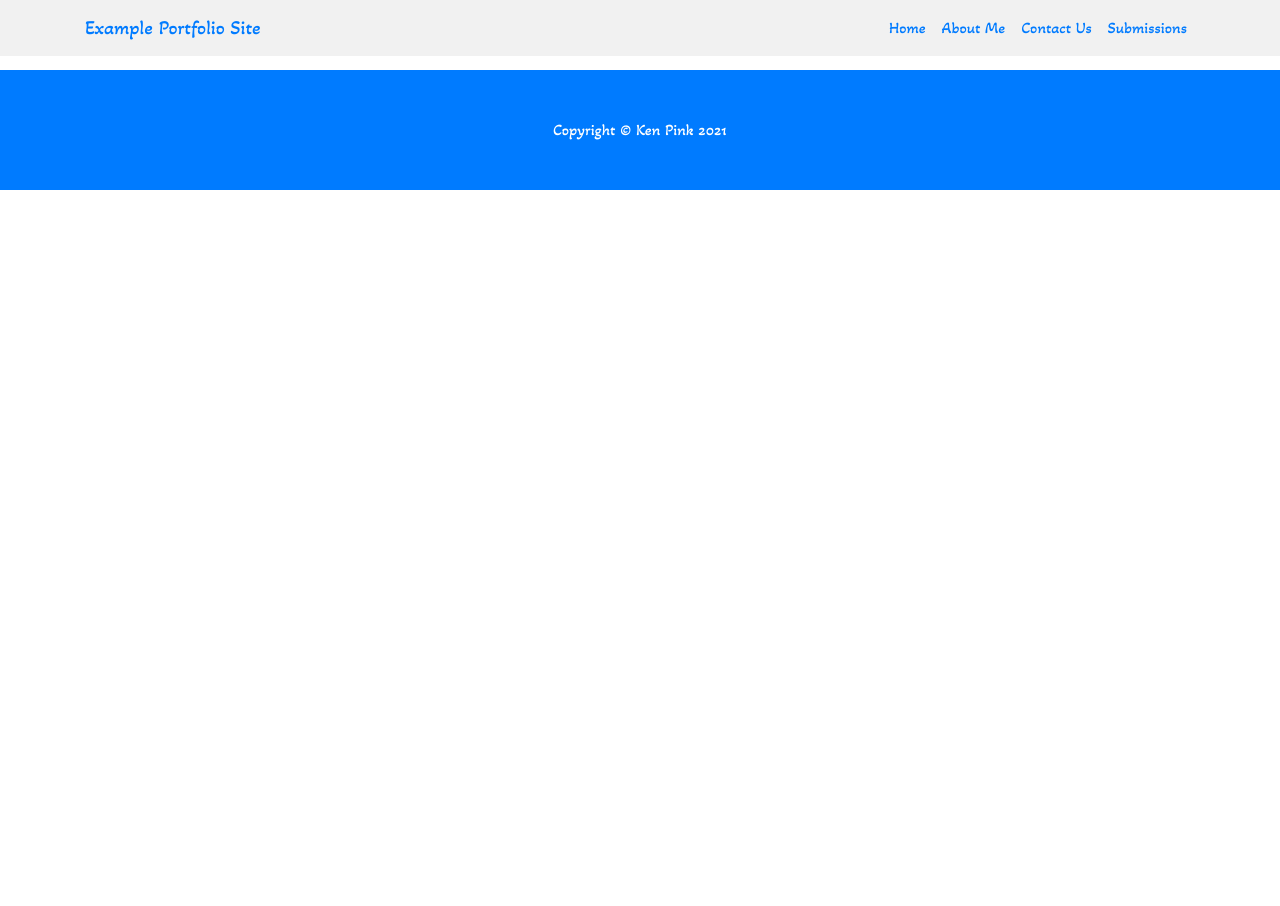
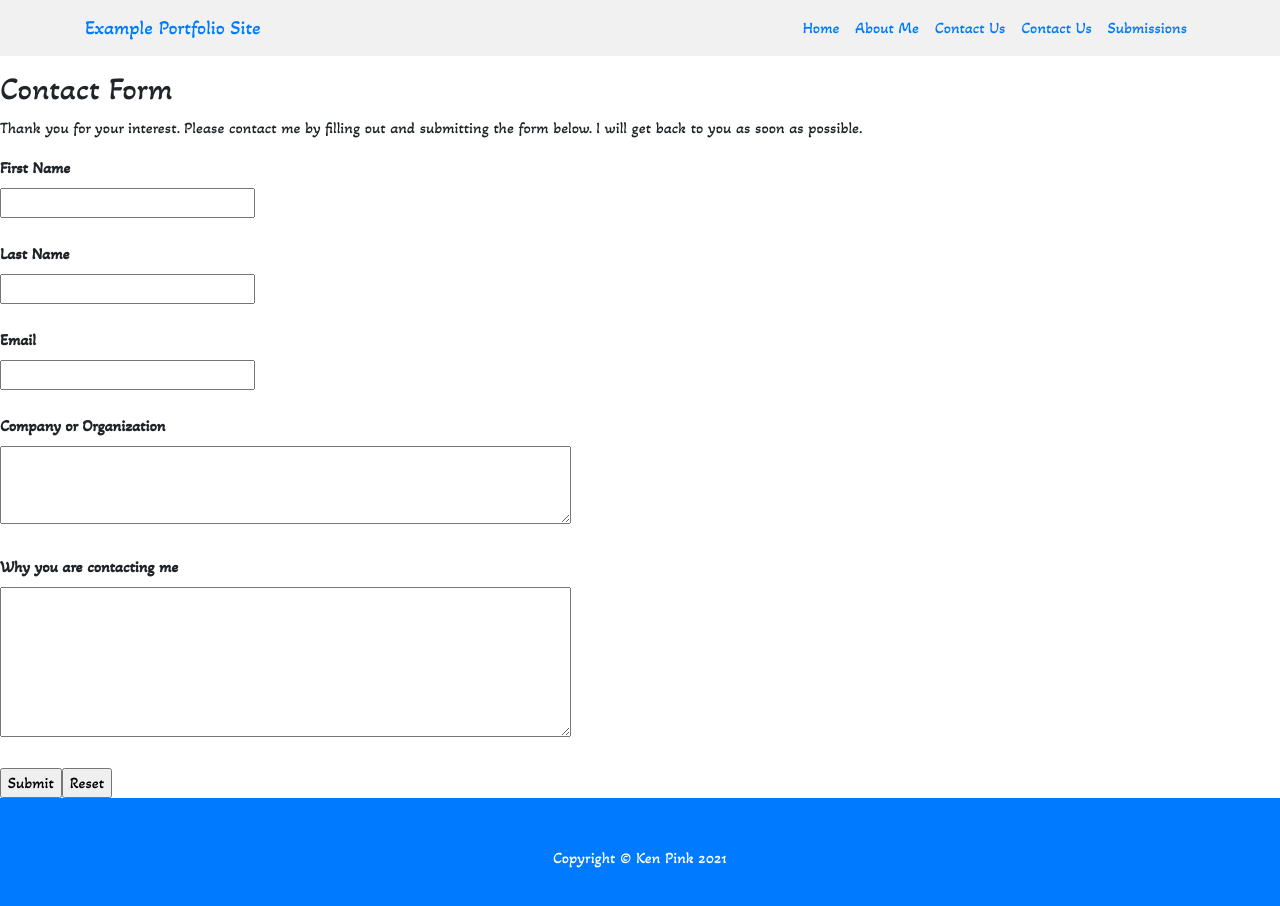
Before and after one commit to KenPDev/fs1010finalProject, a React (Create React App) app: page /contact2 in a window 1280 px wide. Shown: the top 906 px of the page. Before the commit the page ends 800 px from the top, so only its background shows below. Built offline with nearby package versions, Linux system fonts and the light colour scheme.

Commit message:
sample of adding form

```diff
--- a/src/App.js
+++ b/src/App.js
@@ -6,6 +6,7 @@ import { BrowserRouter, Switch, Route } from 'react-router-dom'
 import Home from './components/pages/Home'
 import About from './components/pages/About'
 import Contact from './components/pages/Contact'
+import Contact2 from './components/pages/Contact2'
 import Login from './components/pages/Login'
 import Listing from './components/pages/Listing'
 import PrivateRoute from './components/shared/PrivateRoute'
@@ -20,6 +21,7 @@ function App() {
           <Route exact path="/" component={Home} />
           <Route exact path="/about" component={About} />
           <Route exact path="/contact" component={Contact} />
+          <Route exact path="/contact2" component={Contact2} />
           <Route exact path="/login" component={Login} />
           <PrivateRoute path="/submissions">
             <Listing />
--- /dev/null
+++ b/src/components/pages/Contact2.js
@@ -0,0 +1,46 @@
+import React, { useState } from 'react'
+import { Form, FormGroup, Col, Input, Label, Button, Container, CardBody, Card, CardText } from 'reactstrap'
+
+const Contact2 = () => {
+
+    const [firstName, setFirstName] = useState("")
+
+    const formValid = () => {
+        if (firstName == "" || firstName == null)
+        {
+            alert("Enter your first name");
+            return false;
+        }
+        alert('submitted foorm!')
+    }
+
+    return (
+        <main className="contactPage">
+            <h2>Contact Form</h2>
+            <p>Thank you for your interest. Please contact me by filling out and submitting the form below. I will get back to you as soon as possible.</p>
+            <section class="contactBox">
+                <form name="myForm" onSubmit={formValid}>
+                    <label for="firstName"><b>First Name</b></label>
+                    <br /><input type="text" value={firstName} onChange={e => setFirstName(e.target.value)} />
+                    <br /><br />
+                    <label for="lastName"><b>Last Name</b></label>
+                    <br /><input type="text" name="lastName" id="lastName" />
+                    <br /><br />
+                    <label for="myEmail"><b>Email</b></label>
+                    <br /><input type="email" name="myEmail" id="myEmail" />
+                    <br /><br />
+                    <label for="address"><b>Company or Organization</b></label>
+                    <br /><textarea rows="3" cols="50" name="address" id="address"></textarea>
+                    <br /><br />
+                    <label for="comments"><b>Why you are contacting me</b></label>
+                    <br /><textarea rows="6" cols="50" name="comments" id="comments"></textarea>
+                    <br /><br />
+                    <input type="submit" value="Submit" />
+                    <input type="reset" value="Reset"></input>
+                </form>
+            </section>
+        </main>
+      )
+    }
+
+    export default Contact2
--- a/src/components/shared/Navigation.js
+++ b/src/components/shared/Navigation.js
@@ -25,6 +25,9 @@ const Navigation = () => {
                        <NavLink tag={RouteLink} to="/contact">Contact Us</NavLink>
                     </NavItem>
                     <NavItem>
+                       <NavLink tag={RouteLink} to="/contact2">Contact Us</NavLink>
+                    </NavItem>
+                    <NavItem>
                         <NavLink tag={RouteLink} to="/submissions">Submissions</NavLink>
                     </NavItem>
                 </Nav>
```
